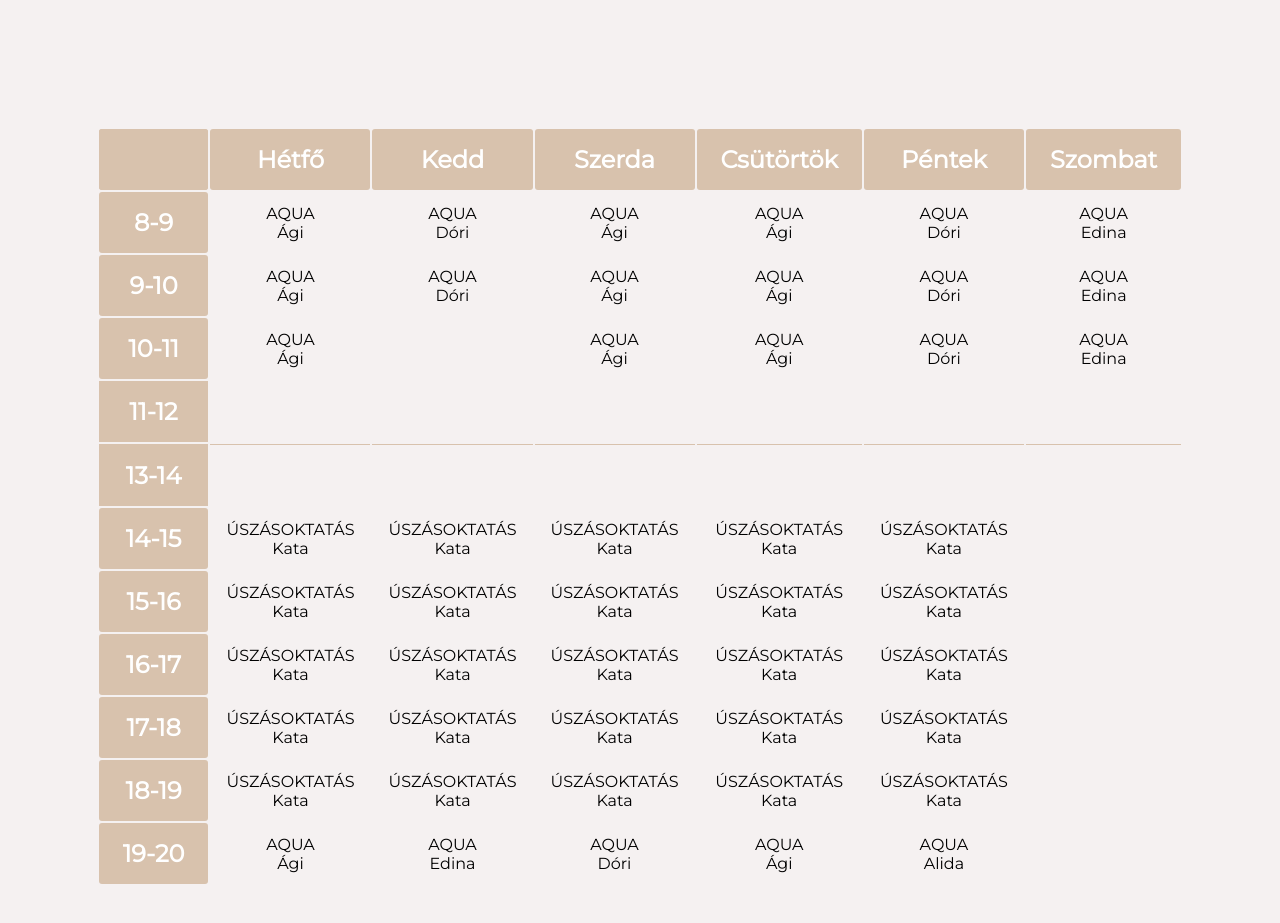
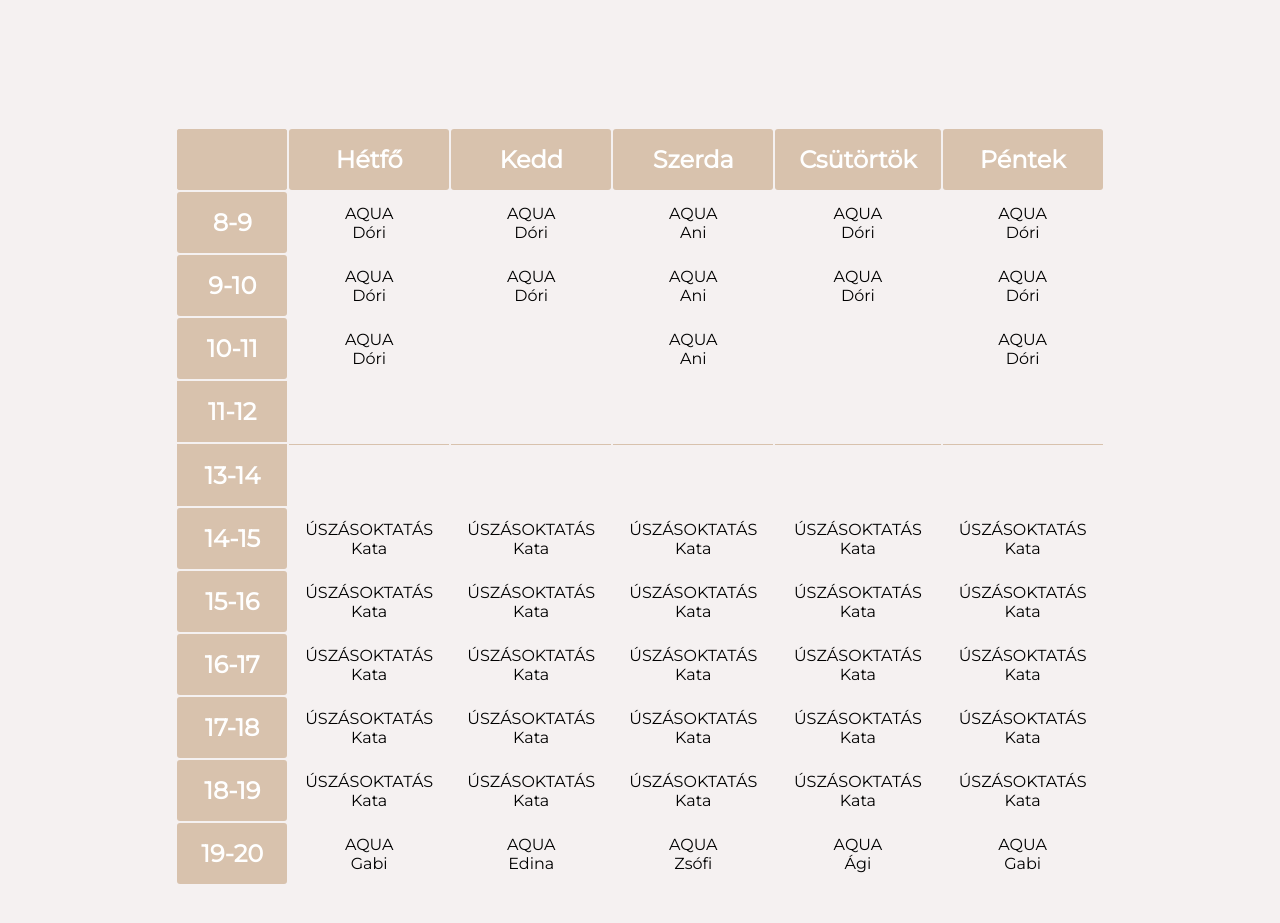
Before and after one commit to palyikris/egeszseghaz, a plain HTML site: page public/pages/services/aquafitness.html in a window 1280 px wide. Shown: the part 2480-3403 px from the top of the page. Drawn offline with nearby package versions, Linux system fonts and the light colour scheme; some packages are replaced by stand-ins of ours; no server answers.

Commit message:
Updated aquafitness

```diff
--- a/public/pages/services/aquafitness.html
+++ b/public/pages/services/aquafitness.html
@@ -150,7 +150,7 @@
             </tr>
 	    </table>
     </div>
-    <div class="timetable">
+    <div class="timetable" style="margin-bottom: 10rem;">
         <div class=""></div>
         <table>
             <tr>
@@ -160,38 +160,33 @@
                 <td class="days">Szerda</td>
                 <td class="days">Csütörtök</td>
                 <td class="days">Péntek</td>
-                <td class="days">Szombat</td>
             </tr>
             <tr>
                 <td>8-9</td>
-                <td>AQUA<br>Ági</td>
                 <td>AQUA<br>Dóri</td>
-                <td>AQUA<br>Ági</td>
-                <td>AQUA<br>Ági</td>
                 <td>AQUA<br>Dóri</td>
-                <td>AQUA<br>Edina</td>
+                <td>AQUA<br>Ani</td>
+                <td>AQUA<br>Dóri</td>
+                <td>AQUA<br>Dóri</td>
             </tr>
             <tr>
                 <td>9-10</td>
-                <td>AQUA<br>Ági</td>
                 <td>AQUA<br>Dóri</td>
-                <td>AQUA<br>Ági</td>
-                <td>AQUA<br>Ági</td>
                 <td>AQUA<br>Dóri</td>
-                <td>AQUA<br>Edina</td>
+                <td>AQUA<br>Ani</td>
+                <td>AQUA<br>Dóri</td>
+                <td>AQUA<br>Dóri</td>
             </tr>
             <tr>
                 <td>10-11</td>
-                <td>AQUA<br>Ági</td>
+                <td>AQUA<br>Dóri</td>
                 <td></td>
-                <td>AQUA<br>Ági</td>
-                <td>AQUA<br>Ági</td>
+                <td>AQUA<br>Ani</td>
+                <td></td>
                 <td>AQUA<br>Dóri</td>
-                <td>AQUA<br>Edina</td>
             </tr>
             <tr>
                 <td class="end">11-12</td>
-                <td class="end"></td>
                 <td class="end"></td>
                 <td class="end"></td>
                 <td class="end"></td>
@@ -205,7 +200,6 @@
                 <td class="end" style="border-top: 1.5px solid #d8c2ad"></td>
                 <td class="end" style="border-top: 1.5px solid #d8c2ad"></td>
                 <td class="end" style="border-top: 1.5px solid #d8c2ad"></td>
-                <td class="end" style="border-top: 1.5px solid #d8c2ad"></td>
             </tr>
             <tr>
                 <td>14-15</td>
@@ -214,7 +208,6 @@
                 <td>ÚSZÁSOKTATÁS<br>Kata</td>
                 <td>ÚSZÁSOKTATÁS<br>Kata</td>
                 <td>ÚSZÁSOKTATÁS<br>Kata</td>
-                <td></td>
             </tr>
             <tr>
                 <td>15-16</td>
@@ -223,7 +216,6 @@
                 <td>ÚSZÁSOKTATÁS<br>Kata</td>
                 <td>ÚSZÁSOKTATÁS<br>Kata</td>
                 <td>ÚSZÁSOKTATÁS<br>Kata</td>
-                <td></td>
             </tr>
             <tr>
                 <td>16-17</td>
@@ -232,7 +224,6 @@
                 <td>ÚSZÁSOKTATÁS<br>Kata</td>
                 <td>ÚSZÁSOKTATÁS<br>Kata</td>
                 <td>ÚSZÁSOKTATÁS<br>Kata</td>
-                <td></td>
             </tr>
             <tr>
                 <td>17-18</td>
@@ -241,7 +232,6 @@
                 <td>ÚSZÁSOKTATÁS<br>Kata</td>
                 <td>ÚSZÁSOKTATÁS<br>Kata</td>
                 <td>ÚSZÁSOKTATÁS<br>Kata</td>
-                <td></td>
             </tr>
             <tr>
                 <td>18-19</td>
@@ -250,16 +240,14 @@
                 <td>ÚSZÁSOKTATÁS<br>Kata</td>
                 <td>ÚSZÁSOKTATÁS<br>Kata</td>
                 <td>ÚSZÁSOKTATÁS<br>Kata</td>
-                <td></td>
             </tr>
             <tr>
                 <td>19-20</td>
+                <td>AQUA<br>Gabi</td>
+                <td>AQUA<br>Edina</td>
+                <td>AQUA<br>Zsófi</td>
                 <td>AQUA<br>Ági</td>
-                <td>AQUA<br>Edina</td>
-                <td>AQUA<br>Dóri</td>
-                <td>AQUA<br>Ági</td>
-                <td>AQUA<br>Alida</td>
-                <td></td>
+                <td>AQUA<br>Gabi</td>
             </tr>
 
         </table>
```
Also changed, not shown: 1 other file.
